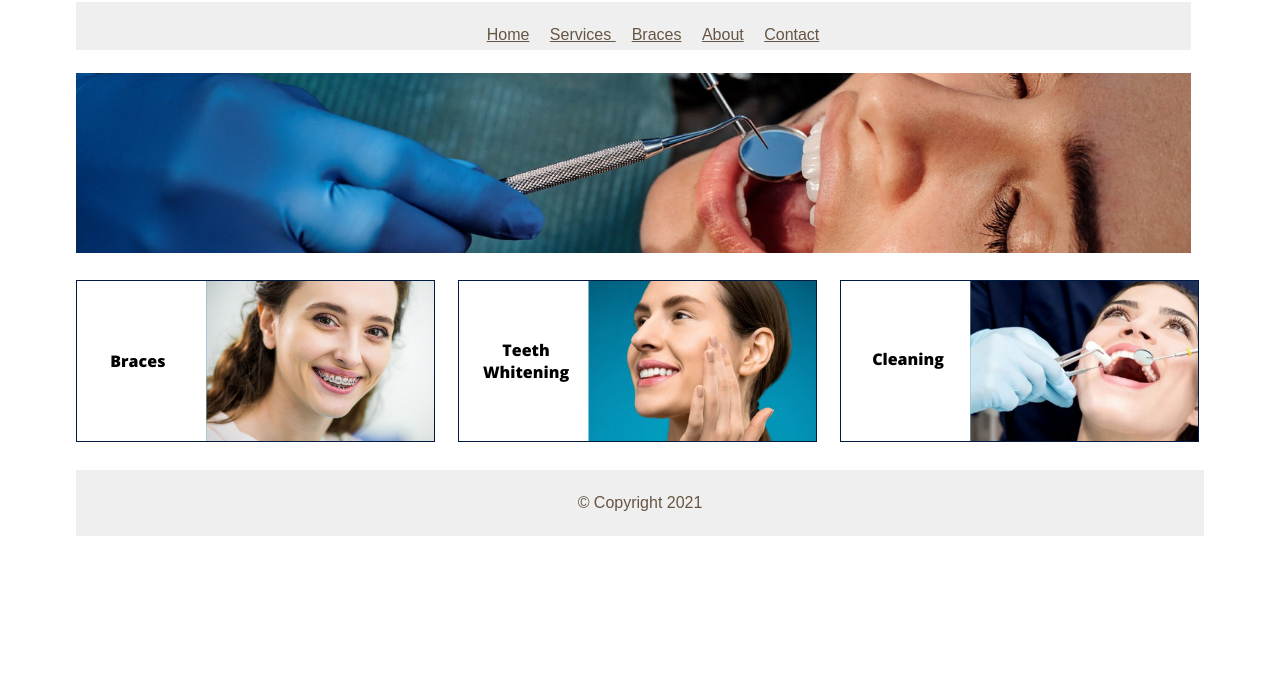
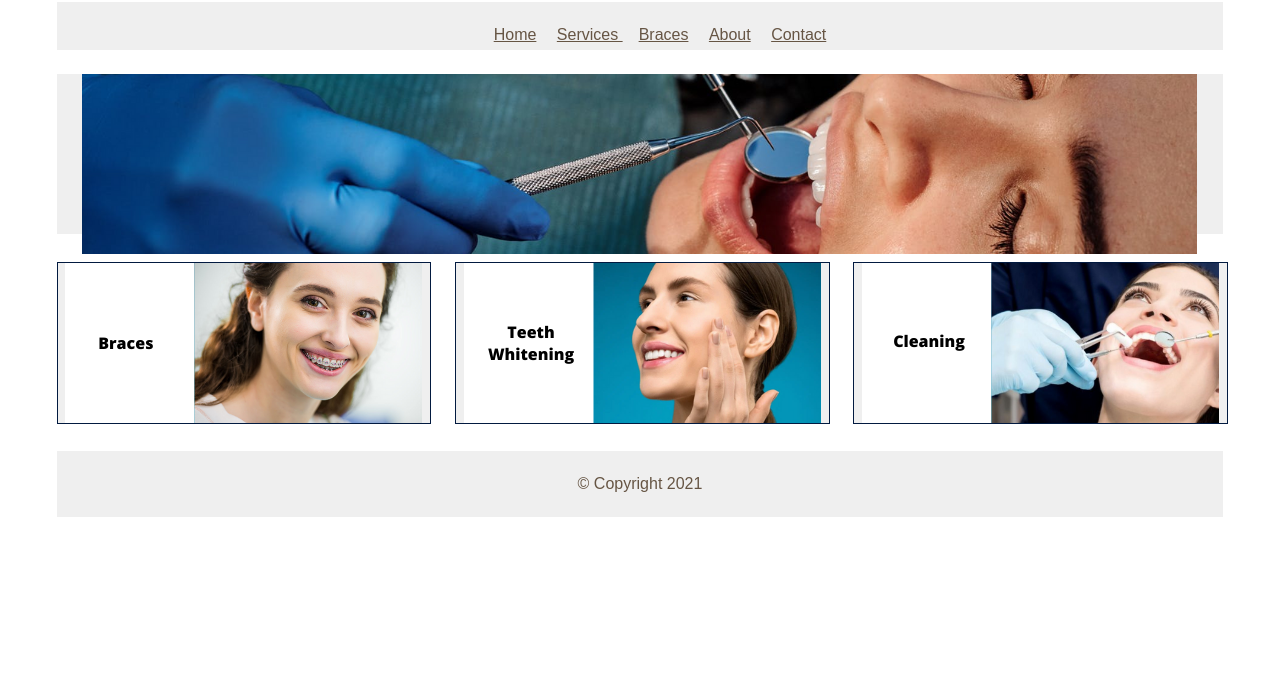
Before and after one commit to evosmurf00/evosmurf00.github.io, a plain HTML site: page index.html in a window 1280 px wide. Shown: the part 114-800 px from the top of the page. Drawn offline with Linux system fonts and the light colour scheme.

Commit message:
Add files via upload

```diff
--- a/style.css
+++ b/style.css
@@ -4,7 +4,7 @@
 	text-align: center;}
 
 body {
-	width: 90%;
+	width: 93%;
 	margin: 0 auto;}
 
 #header {
@@ -39,21 +39,14 @@ li {
 	margin-bottom: 1em;
 	background-color: #efefef;}
 
-#feature {
-	height: 180px;
-	width: 1115px;
-}
 
 .article {
-	height: 160px;
-	width: 357px;
+
 	border:1px solid #021a40;
 }
 
 #nav {
 	height: 32px;
-	width: 1115px;
-	background-image: url("images/nav.png");
 }
 
 /*Image Gallery*/
```
